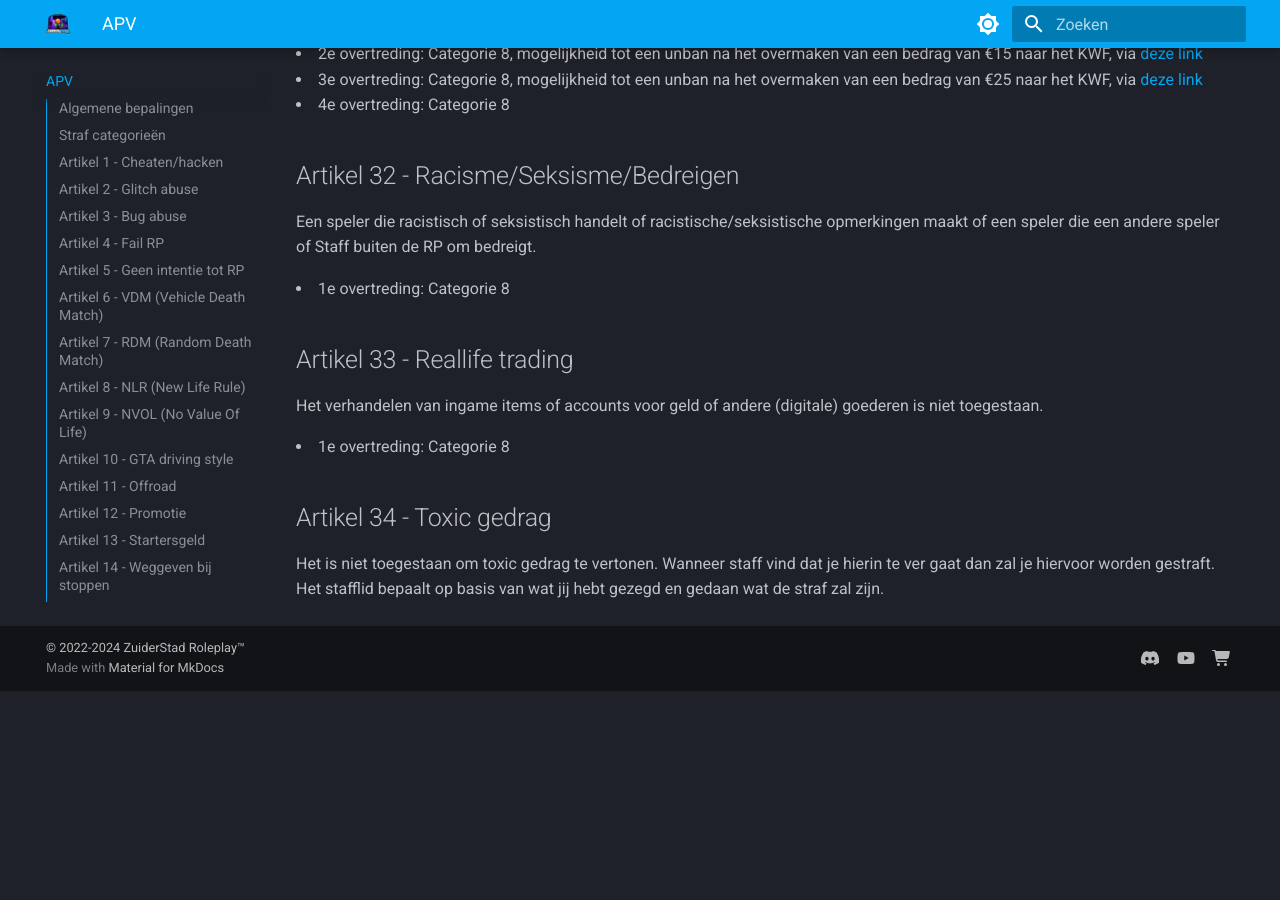
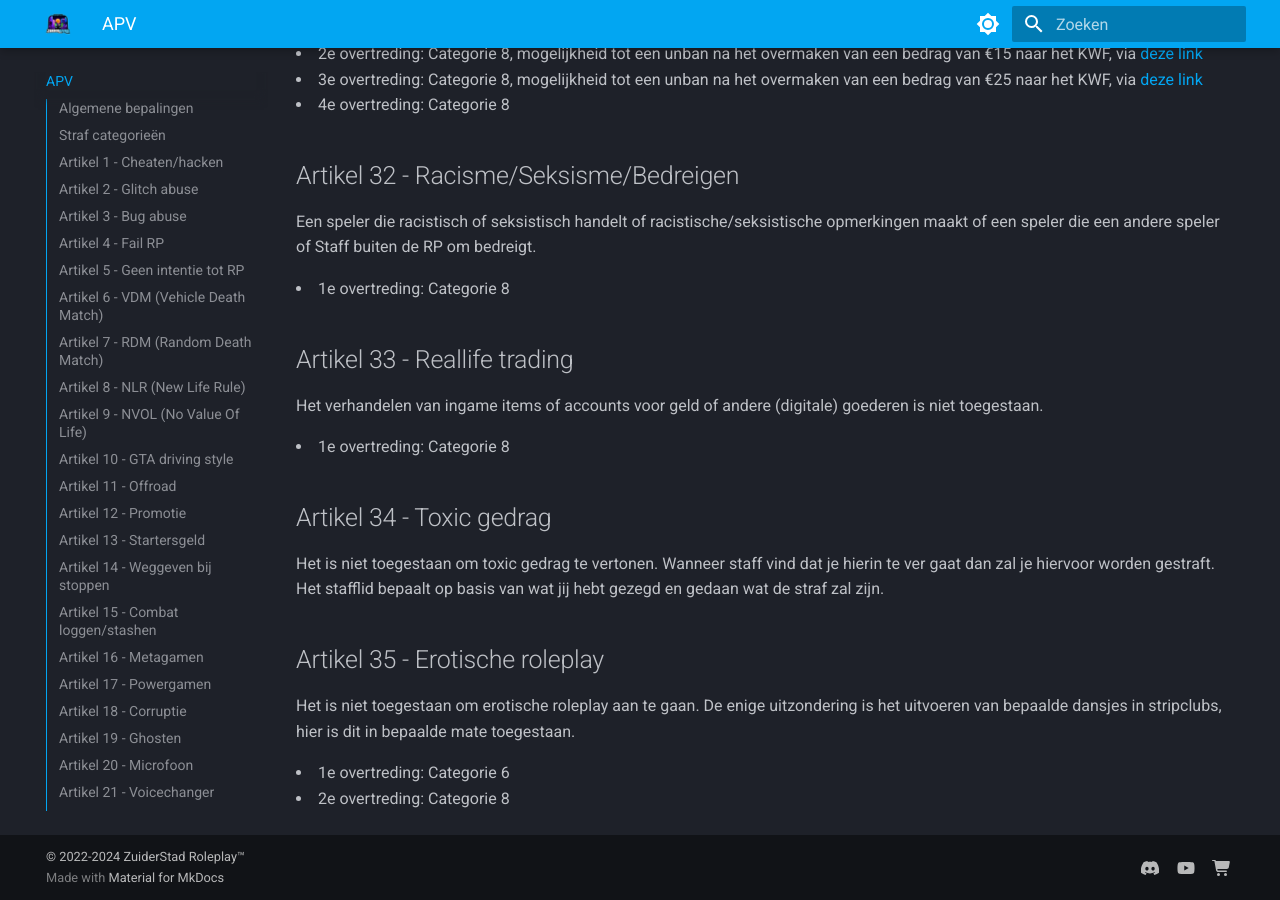
Before and after one commit to ZuiderStad-RP/regels, an MkDocs documentation site: the page built from docs/apv.md, in a window 1280 px wide and 900 px high, scrolled down 9113 px. Built offline with MkDocs 1.6.1 and Material for MkDocs 9.7.7, drawn with Linux system fonts in a browser that asks for light colours; before the commit the page ends 9804 px from its top, so only the background shows below that.

Commit message:
Update apv.md

```diff
--- a/docs/apv.md
+++ b/docs/apv.md
@@ -242,3 +242,8 @@
 
 ## Artikel 34 - Toxic gedrag
 Het is niet toegestaan om toxic gedrag te vertonen. Wanneer staff vind dat je hierin te ver gaat dan zal je hiervoor worden gestraft. Het stafflid bepaalt op basis van wat jij hebt gezegd en gedaan wat de straf zal zijn.
+
+## Artikel 35 - Erotische roleplay
+Het is niet toegestaan om erotische roleplay aan te gaan. De enige uitzondering is het uitvoeren van bepaalde dansjes in stripclubs, hier is dit in bepaalde mate toegestaan.
+<li>1e overtreding: Categorie 6</li>
+<li>2e overtreding: Categorie 8</li>
```
